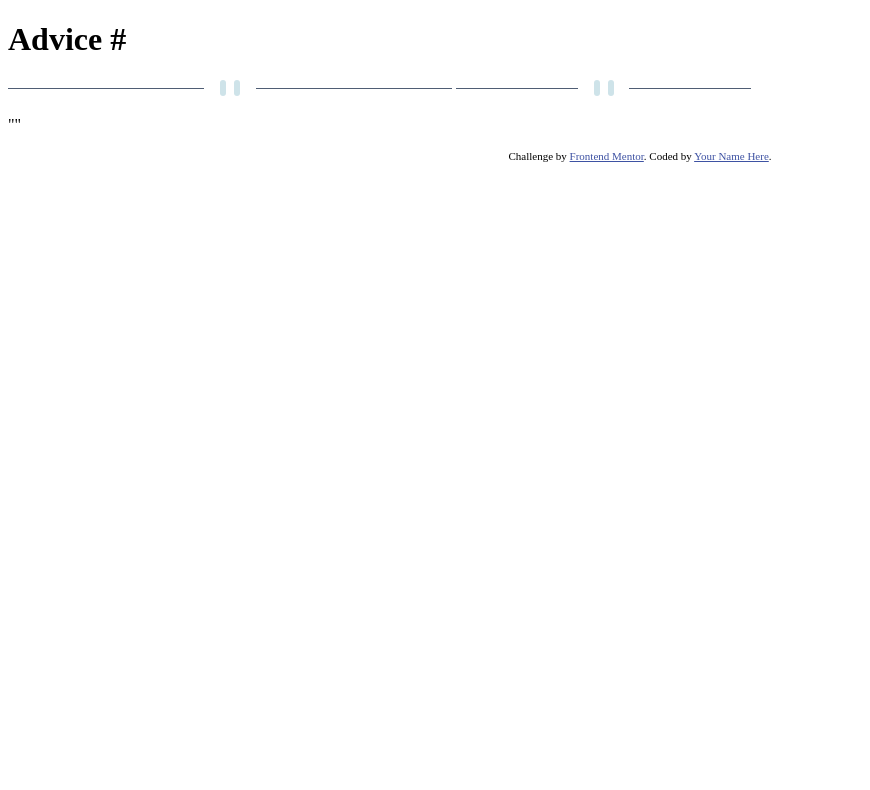
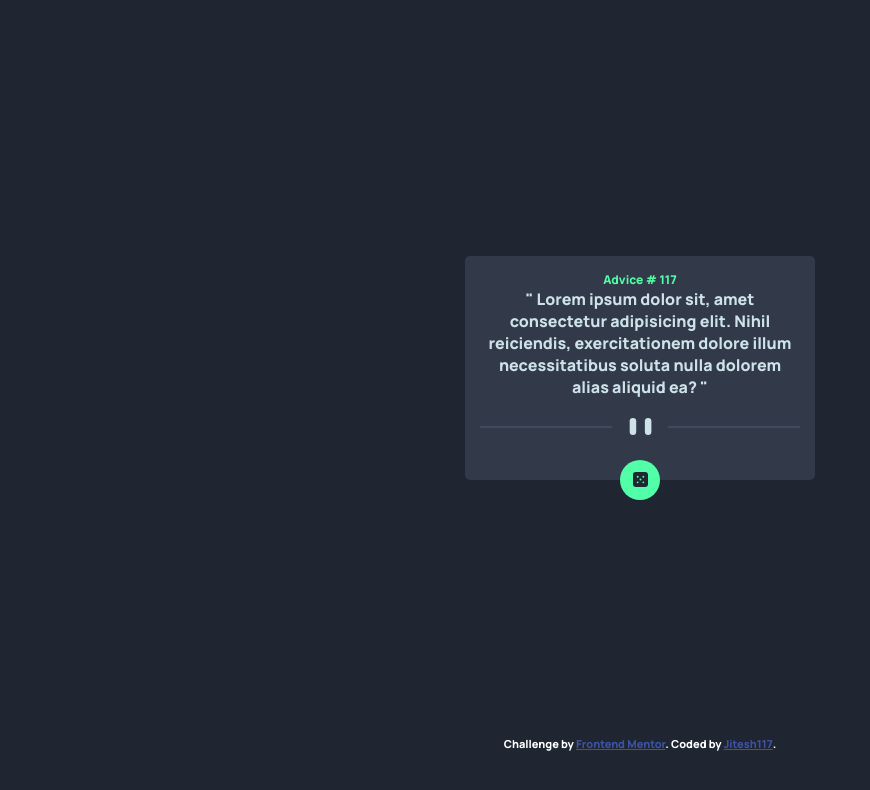
Before and after one commit to Jitesh117/api-advice-generator-frontend-mentor, a plain HTML site: page index.html in a window 1280 px wide. Shown: the whole page, without its empty margins (0-870 px from the left). Drawn offline with Linux system fonts and the light colour scheme.

Commit message:
completed the challenge

```diff
--- a/index.html
+++ b/index.html
@@ -11,7 +11,14 @@
       sizes="32x32"
       href="./images/favicon-32x32.png"
     />
-
+    <link rel="preconnect" href="https://fonts.googleapis.com">
+    <link rel="preconnect" href="https://fonts.gstatic.com" crossorigin />
+    <link
+      href="https://fonts.googleapis.com/css2?family=Manrope:wght@800&display=swap"
+      rel="stylesheet"
+    />
+    <link rel="stylesheet" href="style.css" />
+    <script defer src="script.js"></script>
     <title>Frontend Mentor | Advice generator app</title>
 
     <!-- Feel free to remove these styles or customise in your own stylesheet 👍 -->
@@ -27,16 +34,23 @@
   </head>
   <body>
     <main>
-      <h1>Advice #<!-- Advice ID goes here --></h1>
-      <img id="desktop" src="./images/pattern-divider-desktop.svg" alt="">
-      <img id="mobile" src="./images/pattern-divider-mobile.svg" alt="">
-      <p>"<!-- Advice text goes here -->"</p>
+      <h1>Advice # <span id="quoteid">117</span></h1>
+      <p id="quote">
+        " Lorem ipsum dolor sit, amet consectetur adipisicing elit. Nihil
+        reiciendis, exercitationem dolore illum necessitatibus soluta nulla
+        dolorem alias aliquid ea? "
+      </p>
+      <img id="desktop" src="./images/pattern-divider-desktop.svg" alt="" />
+      <img id="mobile" src="./images/pattern-divider-mobile.svg" alt="" />
+      <div class="diceborder" onclick="fetchadvice()">
+      <img id="dice" src="./images/icon-dice.svg" alt="">
+      </div>
     </main>
     <div class="attribution">
       Challenge by
       <a href="https://www.frontendmentor.io?ref=challenge" target="_blank"
         >Frontend Mentor</a
-      >. Coded by <a href="#">Your Name Here</a>.
+      >. Coded by <a href="https://github.com/Jitesh117">Jitesh117</a>.
     </div>
   </body>
 </html>
--- /dev/null
+++ b/script.js
@@ -0,0 +1,7 @@
+const fetchadvice = async () => {
+    const res = await fetch("https://api.adviceslip.com/advice");
+    const data = await res.json();
+
+    document.querySelector("#quoteid").innerHTML = `${data.slip.id}`;
+    document.querySelector("#quote").innerHTML = `"${data.slip.advice}"`;
+}
--- /dev/null
+++ b/style.css
@@ -0,0 +1,66 @@
+:root {
+  --lcyan: hsl(193, 38%, 86%);
+  --ngreen: hsl(150, 100%, 66%);
+  --gblue: hsl(217, 19%, 38%);
+  --dgblue: hsl(217, 19%, 24%);
+  --dblue: hsl(218, 23%, 16%);
+}
+* {
+  margin: 0;
+  padding: 0;
+  box-sizing: border-box;
+  font-family: "Manrope", sans-serif;
+  text-align: center;
+}
+h1 {
+  color: var(--ngreen);
+  font-size: 12px;
+}
+#mobile {
+  /* display: none; */
+  width: 100%;
+  margin-top: 20px;
+}
+#desktop {
+  display: none;
+  margin-top: 20px;
+}
+body {
+  background-color: var(--dblue);
+}
+
+main {
+  background-color: var(--dgblue);
+  margin: 20% auto;
+  width: 80%;
+  border-radius: 5px;
+  padding: 15px;
+}
+p {
+  color: var(--lcyan);
+}
+#dice {
+  width: 15px;
+}
+.diceborder {
+  border-radius: 50%;
+  background-color: var(--ngreen);
+  width: 40px;
+  height: 40px;
+  padding: 10px;
+  margin-top: 20px;
+  margin-bottom: -35px;
+  margin-left: auto;
+  margin-right: auto;
+}
+.diceborder:hover {
+  opacity: 70%;
+}
+.attribution{
+    color:white;
+}
+@media screen and (min-width: 400px) {
+  main {
+    width: 350px;
+  }
+}
```
